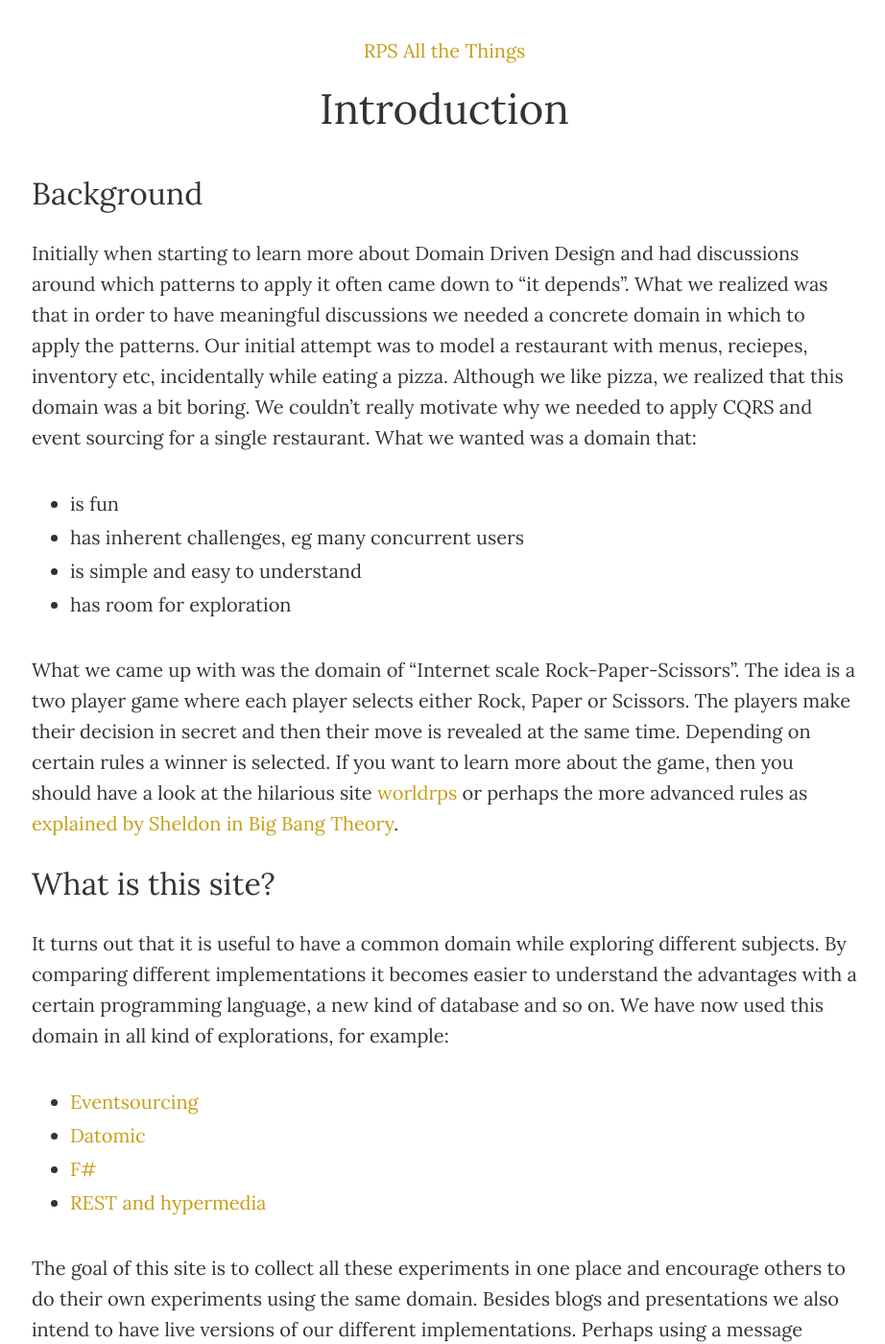
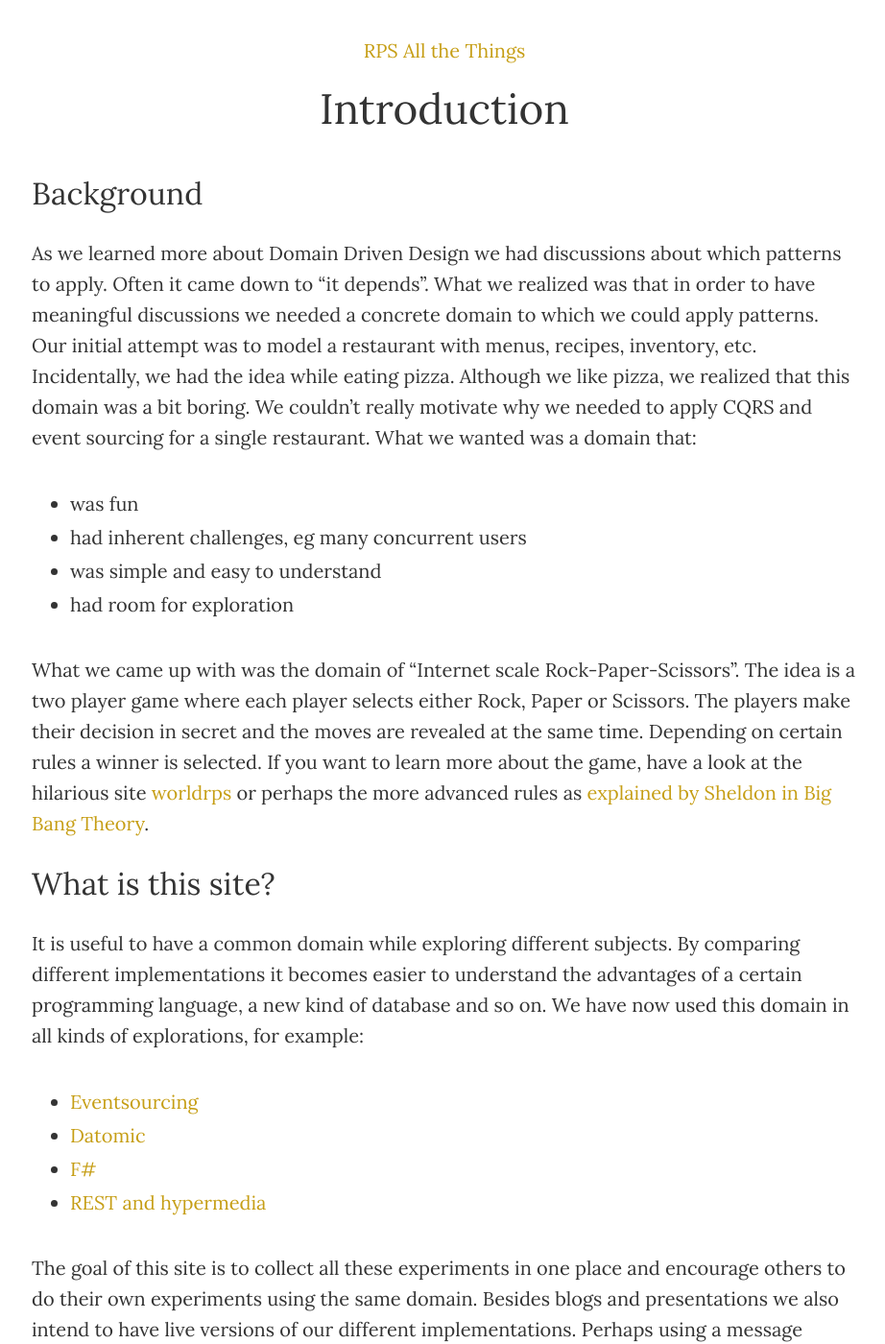
Before and after one commit to jayway/rpsallthethings, a Jekyll site: the page built from introduction.md, in a window 1280 px wide and 1400 px high. Shown: the whole window at 96% size, without its empty margins (177-1099 px from the left). Built offline with Jekyll 4.4.1, drawn with Linux system fonts in a browser that asks for light colours; comment, search, counter and statistics services are not loaded; some of the changed text lies outside the part shown.

Commit message:
Fixed typos and grammar

```diff
--- a/introduction.md
+++ b/introduction.md
@@ -5,18 +5,18 @@ title:  "Introduction"
 
 ## Background
 
-Initially when starting to learn more about Domain Driven Design and had discussions around which patterns to apply it often came down to "it depends". What we realized was that in order to have meaningful discussions we needed a concrete domain in which to apply the patterns. Our initial attempt was to model a restaurant with menus, reciepes, inventory etc, incidentally while eating a pizza. Although we like pizza, we realized that this domain was a bit boring. We couldn't really motivate why we needed to apply CQRS and event sourcing for a single restaurant. What we wanted was a domain that:
+As we learned more about Domain Driven Design we had discussions about which patterns to apply. Often it came down to "it depends". What we realized was that in order to have meaningful discussions we needed a concrete domain to which we could apply patterns. Our initial attempt was to model a restaurant with menus, recipes, inventory, etc. Incidentally, we had the idea while eating pizza. Although we like pizza, we realized that this domain was a bit boring. We couldn't really motivate why we needed to apply CQRS and event sourcing for a single restaurant. What we wanted was a domain that:
 
-* is fun
-* has inherent challenges, eg many concurrent users
-* is simple and easy to understand
-* has room for exploration
+* was fun
+* had inherent challenges, eg many concurrent users
+* was simple and easy to understand
+* had room for exploration
 
-What we came up with was the domain of "Internet scale Rock-Paper-Scissors". The idea is a two player game where each player selects either Rock, Paper or Scissors. The players make their decision in secret and then their move is revealed at the same time. Depending on certain rules a winner is selected. If you want to learn more about the game, then you should have a look at the hilarious site [worldrps](http://www.worldrps.com/game-basics) or perhaps the more advanced rules as [explained by Sheldon in Big Bang Theory](https://www.youtube.com/watch?v=fqlDc2VICZ0&t=0m21s).
+What we came up with was the domain of "Internet scale Rock-Paper-Scissors". The idea is a two player game where each player selects either Rock, Paper or Scissors. The players make their decision in secret and the moves are revealed at the same time. Depending on certain rules a winner is selected. If you want to learn more about the game, have a look at the hilarious site [worldrps](http://www.worldrps.com/game-basics) or perhaps the more advanced rules as [explained by Sheldon in Big Bang Theory](https://www.youtube.com/watch?v=fqlDc2VICZ0&t=0m21s).
 
 ## What is this site?
 
-It turns out that it is useful to have a common domain while exploring different subjects. By comparing different implementations it becomes easier to understand the advantages with a certain programming language, a new kind of database and so on. We have now used this domain in all kind of explorations, for example:
+It is useful to have a common domain while exploring different subjects. By comparing different implementations it becomes easier to understand the advantages of a certain programming language, a new kind of database and so on. We have now used this domain in all kinds of explorations, for example:
 
 * [Eventsourcing](http://www.jayway.com/2013/03/08/aggregates-event-sourcing-distilled/)
 * [Datomic](http://www.jayway.com/2013/08/20/commands-and-aggregates-in-datomic/)
@@ -27,9 +27,9 @@ The goal of this site is to collect all these experiments in one place and encou
 
 ## What is not in scope?
 
-All experiments will not solve exactly the same problem, since sometimes different tradeoffs have to be made. One of the purposes is to explore different architectures and sometimes we also only want to explore only a part of the domain.
+All experiments will not solve exactly the same problem since different tradeoffs have to be made. One of the purposes is to explore different architectures. Sometimes we only want to explore a part of the domain.
 
-Another thing that is not in scope is to update old blog posts and code bases as we learn more about the domain or some technique. New entries will of course reference old material! As always, please note the time when things were published and be aware the newer material may be available. The purpose of this site is only to make it easier to find the various experiments.
+Another thing that is not in scope is to update old blog posts and code bases as we learn more about the domain or some technique. New entries will of course reference old material! As always, please note the time when things were published and be aware that newer material may be available. The purpose of this site is only to make it easier to find the various experiments.
 
 ## Projects
 
```
